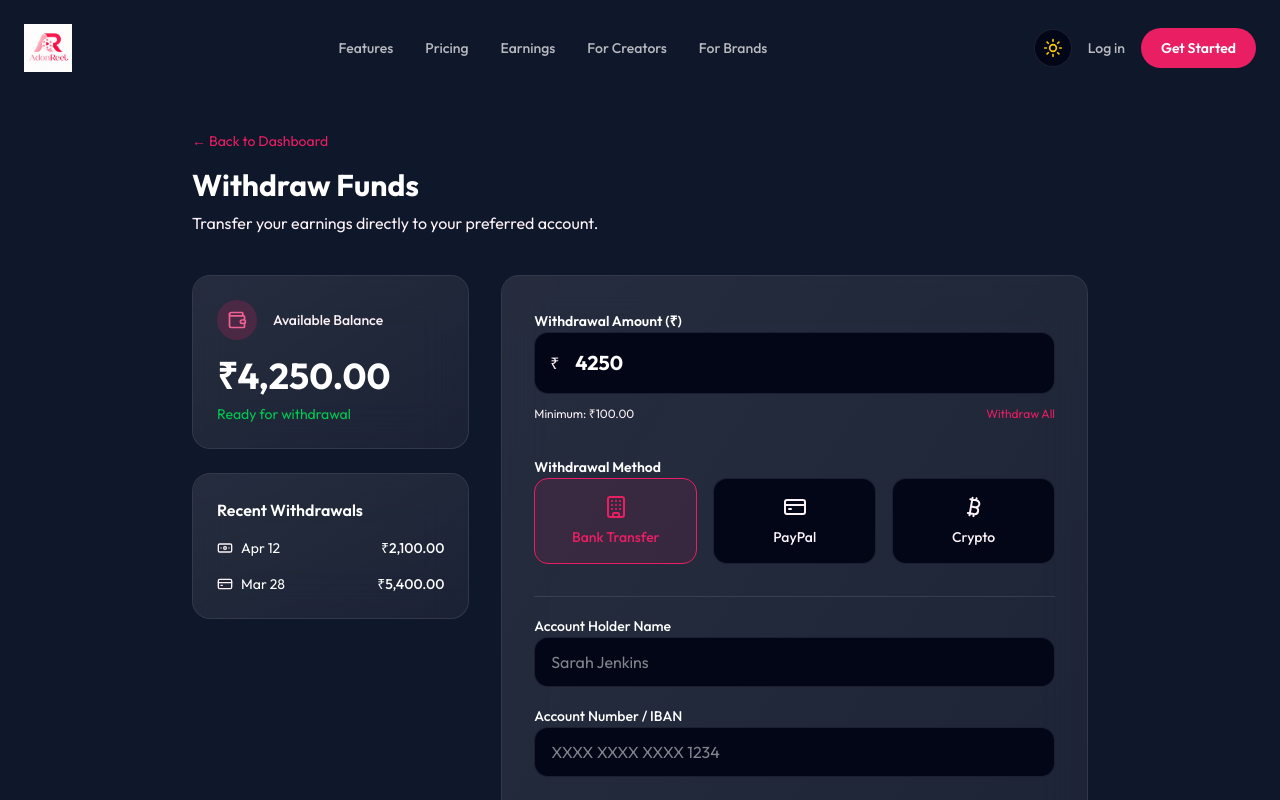
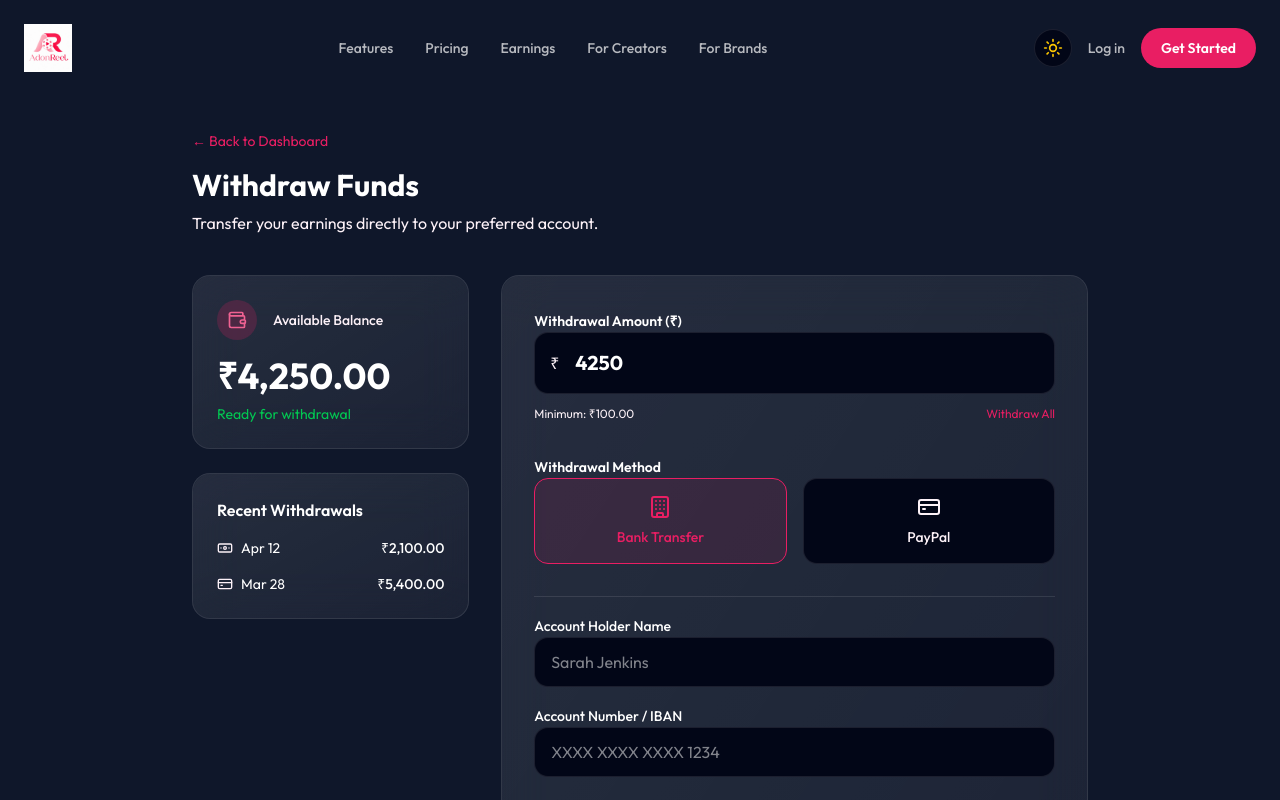
Before and after one commit to gyekula-source/AdOnReel, a Next.js app: page /dashboard/creator/withdraw in a window 1280 px wide. Shown: the top 800 px of the page. Built offline with nearby package versions, Linux system fonts and the light colour scheme.

Commit message:
commit 0

```diff
--- a/src/app/contact/page.tsx
+++ b/src/app/contact/page.tsx
@@ -52,7 +52,7 @@ export default function ContactPage() {
                 <div>
                   <h3 className="font-semibold text-lg mb-1">Office</h3>
                   <p className="text-muted-foreground mb-2">Come say hello at our HQ.</p>
-                  <p className="text-foreground font-medium">Fintech Valley<br/>Madhurawada<br/>Visakhapatnam, AP 530048</p>
+                  <p className="text-foreground font-medium">Venture Development Center<br/>GITAM University<br/>Visakhapatnam</p>
                 </div>
               </div>
 
--- a/src/app/creators/page.tsx
+++ b/src/app/creators/page.tsx
@@ -25,7 +25,7 @@ export default function ForCreatorsPage() {
     {
       icon: <Banknote className="w-8 h-8 text-blue-400" />,
       title: "4. Earn Money",
-      description: "Get paid based on the views and engagement your videos generate. Withdraw your earnings easily to your bank or crypto wallet.",
+      description: "Get paid based on the views and engagement your videos generate. Withdraw your earnings easily to your bank or PayPal.",
     }
   ];
 
--- a/src/app/dashboard/creator/withdraw/page.tsx
+++ b/src/app/dashboard/creator/withdraw/page.tsx
@@ -2,12 +2,12 @@
 
 import { GlassCard } from "@/components/ui/glass-card";
 import { SlideUp } from "@/components/animations/SlideUp";
-import { Wallet, Banknote, CreditCard, Bitcoin, ArrowRight, Building } from "lucide-react";
+import { Wallet, Banknote, CreditCard, ArrowRight, Building } from "lucide-react";
 import { useState } from "react";
 import Link from "next/link";
 
 export default function WithdrawFundsPage() {
-  const [method, setMethod] = useState<"bank" | "paypal" | "crypto">("bank");
+  const [method, setMethod] = useState<"bank" | "paypal">("bank");
   const [amount, setAmount] = useState<string>("4250");
   const availableBalance = 4250.00;
 
@@ -92,7 +92,7 @@ export default function WithdrawFundsPage() {
                   {/* Method Selection */}
                   <div className="space-y-3">
                     <label className="text-sm font-semibold text-foreground">Withdrawal Method</label>
-                    <div className="grid grid-cols-1 sm:grid-cols-3 gap-4">
+                    <div className="grid grid-cols-1 sm:grid-cols-2 gap-4">
                       <button
                         type="button"
                         onClick={() => setMethod("bank")}
@@ -113,17 +113,6 @@ export default function WithdrawFundsPage() {
                       >
                         <CreditCard className="w-6 h-6" />
                         <span className="text-sm font-medium">PayPal</span>
-                      </button>
-
-                      <button
-                        type="button"
-                        onClick={() => setMethod("crypto")}
-                        className={`p-4 rounded-xl border flex flex-col items-center justify-center gap-2 transition-all ${
-                          method === "crypto" ? "border-orange-400 bg-orange-400/10 text-orange-500" : "border-border bg-card text-muted-foreground hover:border-orange-400/50"
-                        }`}
-                      >
-                        <Bitcoin className="w-6 h-6" />
-                        <span className="text-sm font-medium">Crypto</span>
                       </button>
                     </div>
                   </div>
@@ -151,13 +140,6 @@ export default function WithdrawFundsPage() {
                       <div className="space-y-2">
                         <label className="text-sm font-medium text-foreground">PayPal Email Address</label>
                         <input type="email" placeholder="sarah@example.com" className="w-full px-4 py-3 bg-card border border-border rounded-xl focus:outline-none focus:ring-2 focus:ring-blue-400/50 text-foreground" />
-                      </div>
-                    )}
-
-                    {method === "crypto" && (
-                      <div className="space-y-2">
-                        <label className="text-sm font-medium text-foreground">USDT Wallet Address (ERC-20)</label>
-                        <input type="text" placeholder="0x..." className="w-full px-4 py-3 bg-card border border-border rounded-xl focus:outline-none focus:ring-2 focus:ring-orange-400/50 text-foreground" />
                       </div>
                     )}
                   </div>
--- a/src/app/earnings/page.tsx
+++ b/src/app/earnings/page.tsx
@@ -20,12 +20,6 @@ export default function EarningsPage() {
       icon: <CreditCard className="w-8 h-8 text-blue-400" />,
       time: "Instant",
       fee: "1.5% Fee"
-    },
-    {
-      name: "Crypto (USDT/USDC)",
-      icon: <Bitcoin className="w-8 h-8 text-purple-light" />,
-      time: "Under 5 mins",
-      fee: "Network Fee Only"
     },
     {
       name: "Digital Wallet",
--- a/src/app/how-it-works/page.tsx
+++ b/src/app/how-it-works/page.tsx
@@ -27,7 +27,7 @@ export default function HowItWorksPage() {
     {
       icon: <Wallet className="w-8 h-8 text-blue-400" />,
       title: "4. Instant Payouts",
-      description: "Once a campaign ends or you hit your threshold, withdraw your earnings directly to your bank account or crypto wallet instantly.",
+      description: "Once a campaign ends or you hit your threshold, withdraw your earnings directly to your bank account or PayPal instantly.",
       color: "bg-blue"
     }
   ];
```
